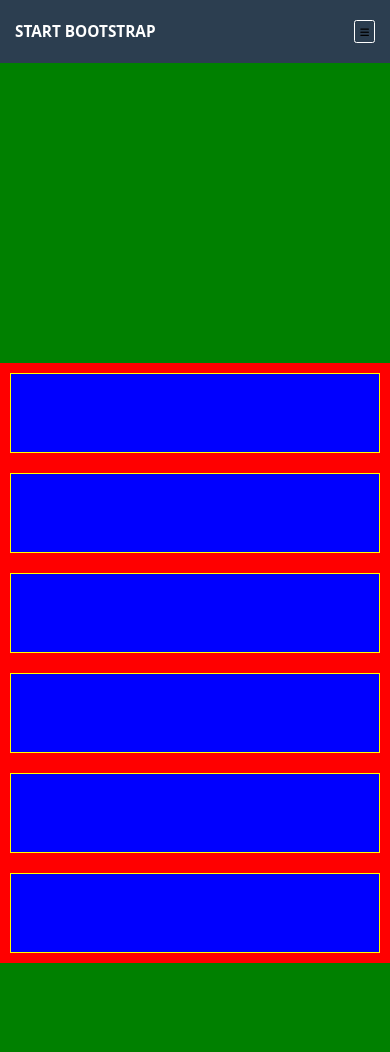
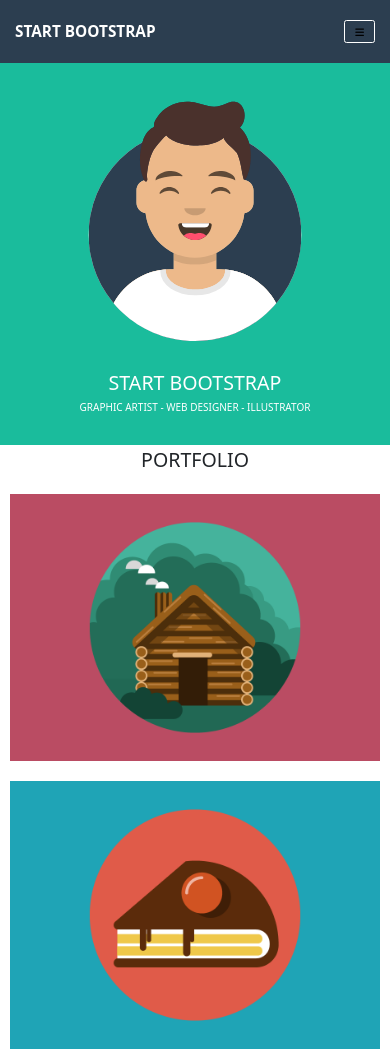
Before and after one commit to Denis-Turbatu/html-css-bootstrap-freelancer, a plain HTML site: page index.html in a window 390 px wide. Shown: the top 1052 px of the page. Drawn offline with nearby package versions, Linux system fonts and the light colour scheme.

Commit message:
feat: header, hero, gallery responsive bootstrap

```diff
--- a/assets/css/global.css
+++ b/assets/css/global.css
@@ -2,7 +2,8 @@
     --darkgrey-color: #2c3e50;
     --darkgrey-bg: #2c3e50;
     --white-color: #ffffff;
-    --darkgrey-bg: grey;
+    --grey-bg: #808080;
+    --green-color: #1abc9c;
     font-size: 62.5%;
 }
 
@@ -17,3 +18,7 @@
 body{
     font-size: 1.6rem;
 }
+
+img{
+    max-width: 100%;
+}
--- a/assets/css/style.css
+++ b/assets/css/style.css
@@ -19,8 +19,13 @@ header{
 /* HERO */
 
 .hero{
-    height: 300px;
-    background-color: green;
+    background-color: var(--green-color);
+    flex-direction: column;
+}
+
+.avatar-img{
+    width: 60%;
+    max-width: 350px;
 }
 
 /* MAIN */
@@ -28,16 +33,6 @@ header{
 /* gallery */
 .gallery{
     flex-direction: column;
-    /* debug */
-    background-color: red;
-    height: 600px;
-}
-
-.colonna{
-    /* debug */
-    height: 90px;
-    background-color: blue;
-    border: solid 1px yellow;
 }
 
 /* about */
--- a/index.html
+++ b/index.html
@@ -17,7 +17,7 @@
     <header
       class="container-fluid ms-container-fluid d-flex align-items-center">
         <!-- NAVBAR  -->
-      <nav class="d-flex  container-lg justify-content-between ">
+      <nav class="d-flex container-lg justify-content-between ">
         <!-- LOGO -->
         <a href="" class="text-decoration-none fs-3 fw-bold text-white"
           >START BOOTSTRAP</a
@@ -36,7 +36,7 @@
         </ul>
         <!-- HAMBURGER -->
         <button
-          class="hamburger px-2 py-1 border-white rounded-1 bg-grey text-center lh-1"
+          class="hamburger px-3 py-1 border-white rounded-1 bg-grey text-center lh-1"
         >
           <i class="fa-solid fa-bars color-grey"></i>
         </button>
@@ -44,19 +44,42 @@
     </header>
     <!-- /HEADER -->
     <!-- HERO -->
-    <div class="hero">
-
+    <div class="hero d-flex justify-content-center">
+        <div class="avatar-img my-5 mx-auto">
+                <img src="./assets/img/avatar.svg" alt="">
+        </div>
+        <section class="text-center mb-5 text-white">
+                    <h1>START BOOTSTRAP</h1>
+                    <span class="">
+                        GRAPHIC ARTIST - WEB DESIGNER - ILLUSTRATOR
+                    </span>
+                </section>
     </div>
     <!-- /HERO -->
     <!-- MAIN -->
      <main>
+        <section class="text-center fs-1">
+                <p>PORTFOLIO</p>
+            </section>
         <div class="gallery d-flex">
-            <div class="colonna m-3"></div>
-            <div class="colonna m-3"></div>
-            <div class="colonna m-3"></div>
-            <div class="colonna m-3"></div>
-            <div class="colonna m-3"></div>
-            <div class="colonna m-3"></div>
+            <div class="colonna m-3">
+                <img src="./assets/img/cabin.png" alt="">
+            </div>
+            <div class="colonna m-3">
+                <img src="./assets/img/cake.png" alt="">
+            </div>
+            <div class="colonna m-3">
+                <img src="./assets/img/circus.png" alt="">
+            </div>
+            <div class="colonna m-3">
+                <img src="./assets/img/game.png" alt="">
+            </div>
+            <div class="colonna m-3">
+                <img src="./assets/img/safe.png" alt="">
+            </div>
+            <div class="colonna m-3">
+                <img src="./assets/img/submarine.png" alt="">
+            </div>
         </div>
         <div class="about d-flex justify-content-center align-items-center">
             <article class="w-75 d-flex align-items-center my-auto mx-0">
```
